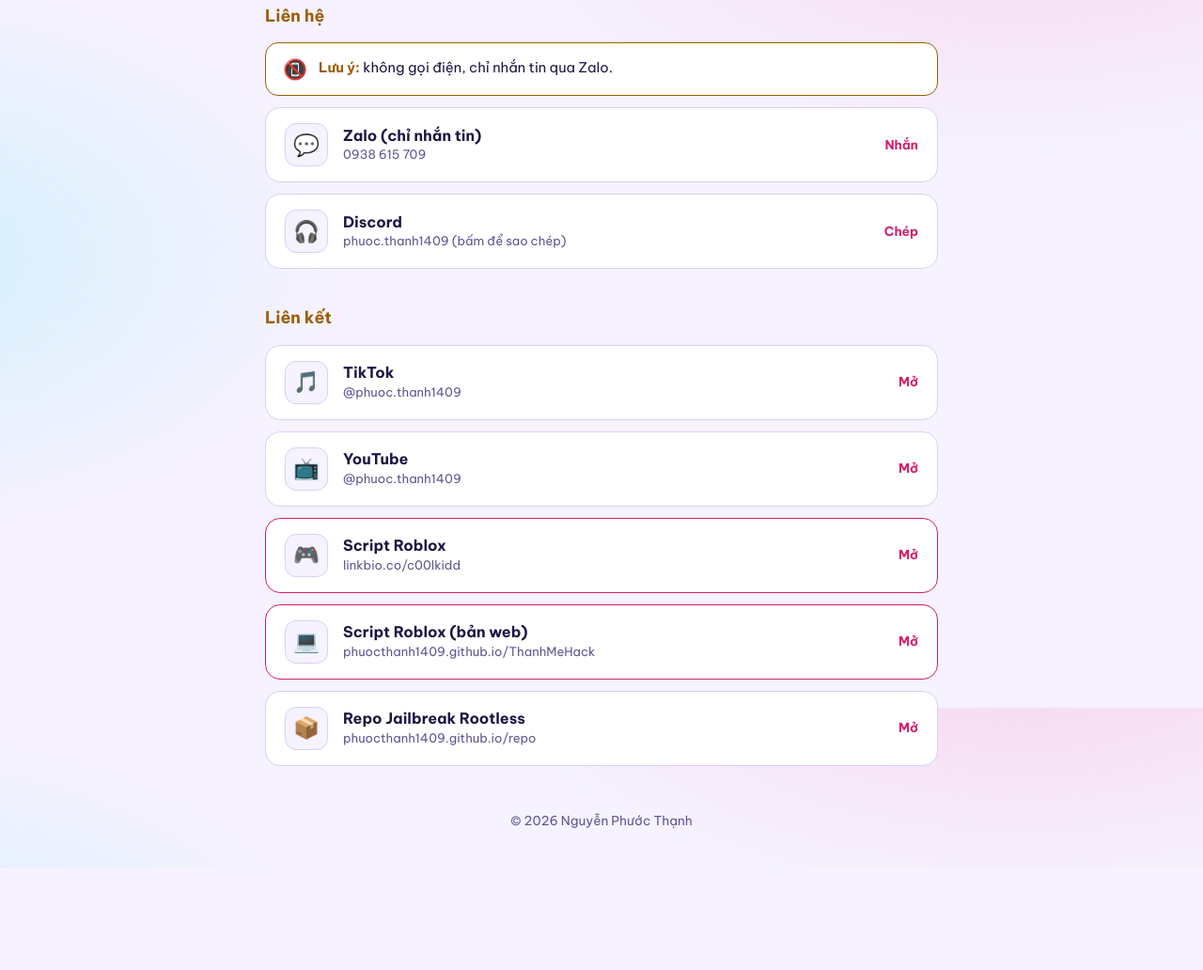
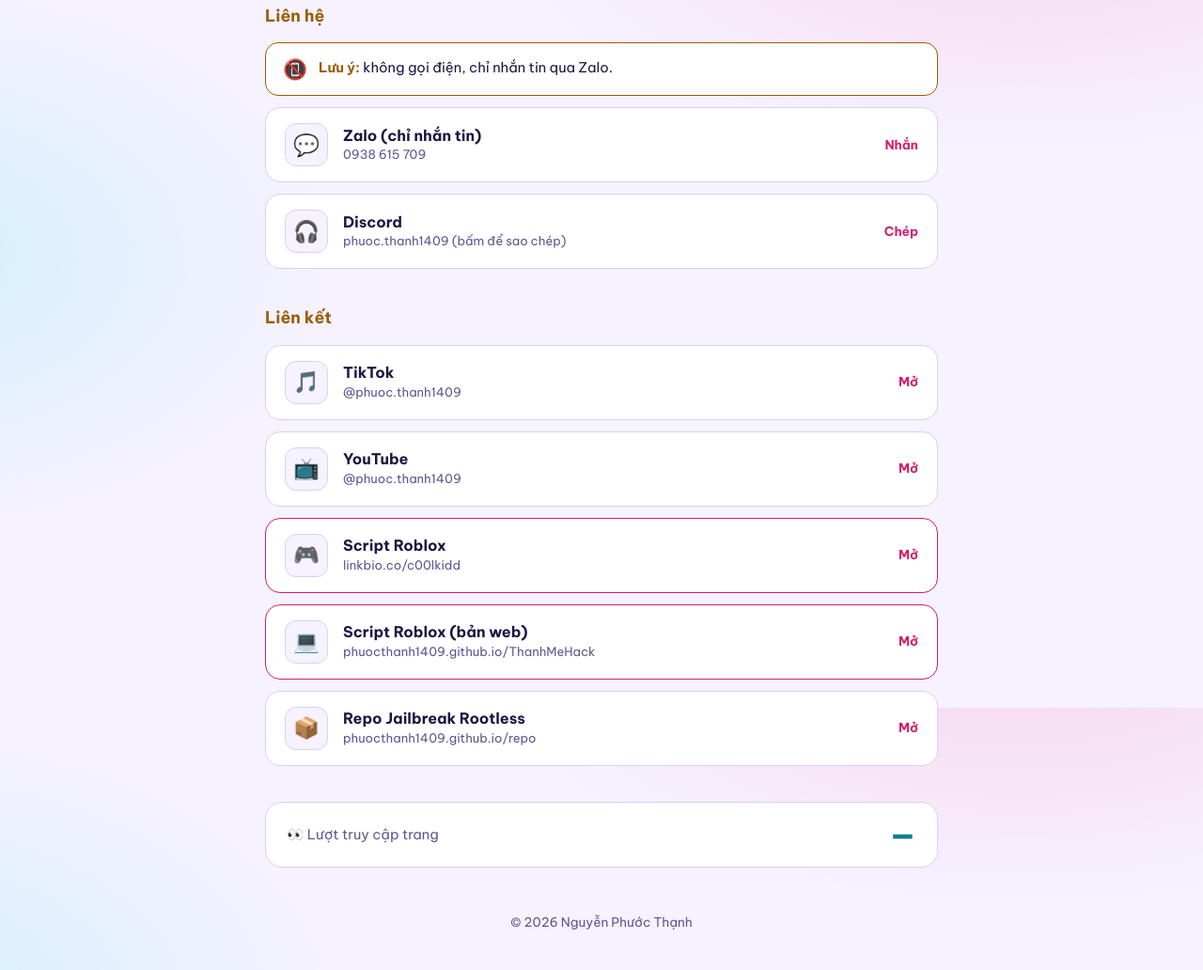
Before and after one commit to phuocthanh1409/info, a plain HTML site: page index.html in a window 1280 px wide. Shown: the part 847-1879 px from the top of the page at 94% size. Before the commit the page ends 1771 px from the top, so only its background shows below. Drawn offline with Linux system fonts and the light colour scheme; no server answers.

Commit message:
Update index.html

```diff
--- a/index.html
+++ b/index.html
@@ -154,6 +154,18 @@
 .go{font-size:.85rem;font-weight:700;color:var(--pink)}
 .link.hot{border-color:var(--pink)}
 
+/* ---- Lượt truy cập ---- */
+.visits{
+  display:flex;align-items:center;justify-content:space-between;gap:14px;
+  padding:18px 22px;border-radius:18px;
+  background:var(--panel);border:1px solid var(--line);
+}
+.visits .lab{color:var(--muted);font-size:.92rem}
+.visits .num{
+  font-size:2rem;font-weight:900;line-height:1;letter-spacing:.02em;
+  color:var(--cyan);font-variant-numeric:tabular-nums;
+}
+
 footer{margin-top:48px;text-align:center;color:var(--muted);font-size:.85rem}
 
 .toast{
@@ -265,6 +277,13 @@
     </nav>
   </section>
 
+  <section>
+    <div class="visits">
+      <span class="lab">👀 Lượt truy cập trang</span>
+      <span class="num" id="visits" aria-live="polite">…</span>
+    </div>
+  </section>
+
   <footer>© <span id="yr"></span> Nguyễn Phước Thạnh</footer>
 </main>
 
@@ -340,6 +359,22 @@
     ? '🎂 <strong>Hôm nay là sinh nhật Thạnh!</strong>'
     : '🎂 Còn <strong>' + days + ' ngày</strong> nữa là sinh nhật Thạnh.';
 
+  /* ---------- Đếm lượt truy cập ---------- */
+  // Đổi COUNTER_KEY nếu bạn muốn bắt đầu đếm lại từ 0
+  var COUNTER_KEY = 'phuocthanh1409.github.io/info';
+  var counted = false;
+  try { counted = sessionStorage.getItem('counted') === '1'; } catch(e){}
+  var action = counted ? 'get' : 'hit'; // F5 trong cùng một phiên thì không tính thêm
+  fetch('https://abacus.jasoncameron.dev/' + action + '/' + COUNTER_KEY)
+    .then(function(r){ return r.json(); })
+    .then(function(d){
+      if (typeof d.value === 'number') {
+        $('visits').textContent = d.value.toLocaleString('vi-VN');
+        try { sessionStorage.setItem('counted', '1'); } catch(e){}
+      } else { $('visits').textContent = '0'; }
+    })
+    .catch(function(){ $('visits').textContent = '—'; });
+
   $('yr').textContent = now.getFullYear();
 })();
 </script>
```
